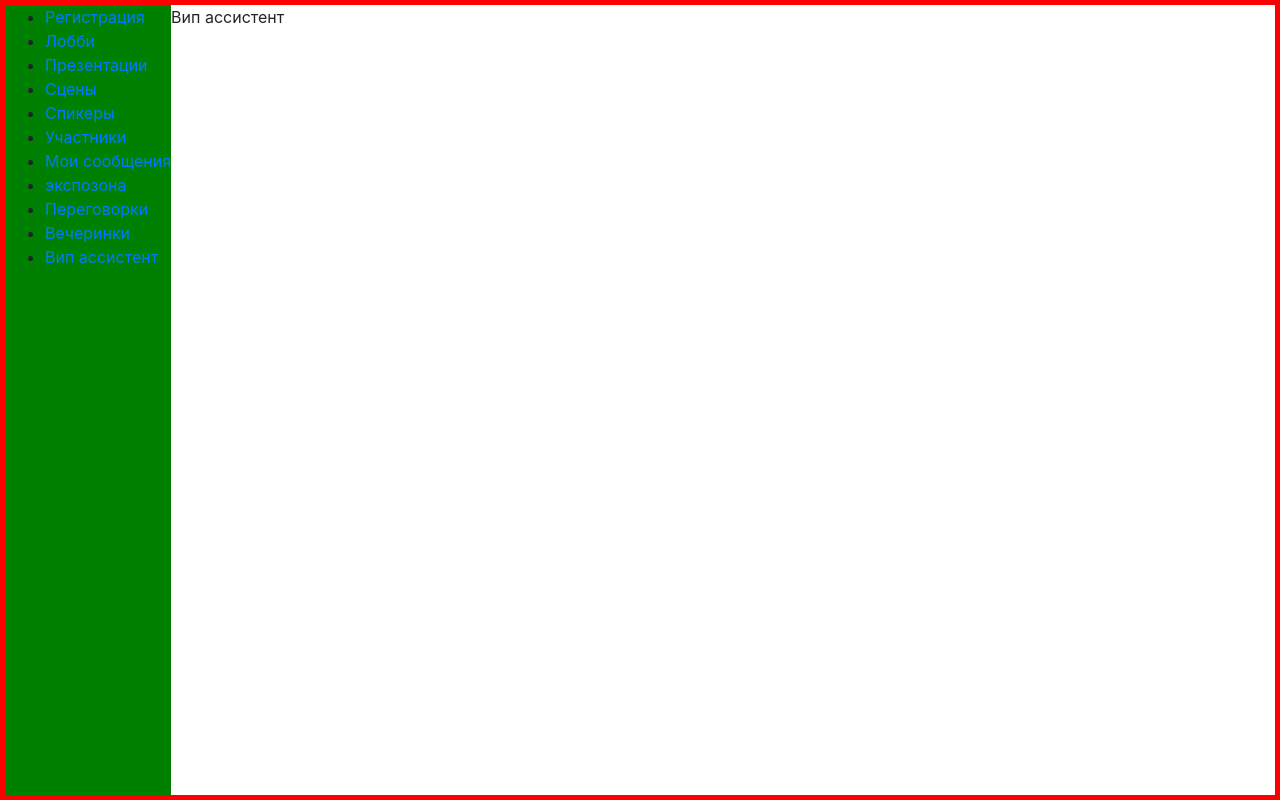
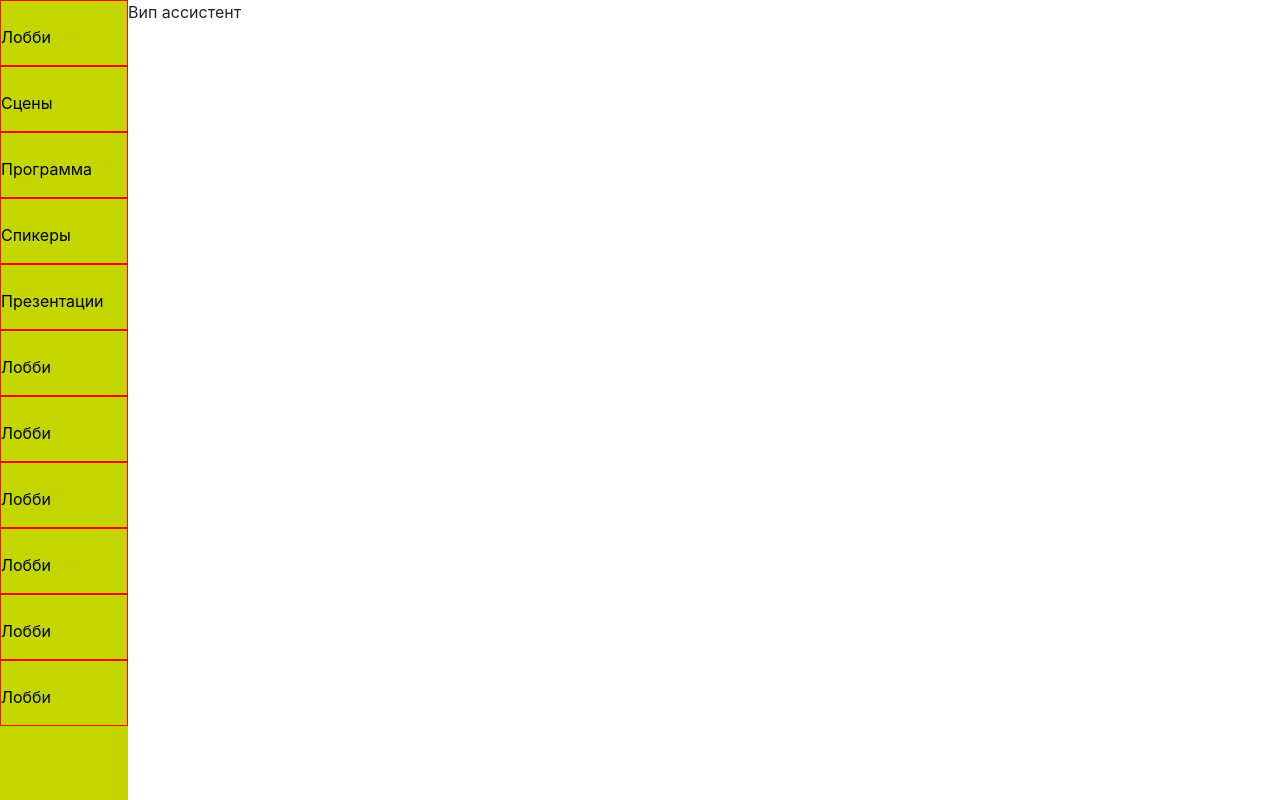
Before and after one commit to r1ddev/eventy, a React (Create React App) app: page /front/app/vip-assistent in a window 1280 px wide. Built offline with nearby package versions, Linux system fonts and the light colour scheme.

Commit message:
init menu

```diff
--- a/src/components/frame/frame.css
+++ b/src/components/frame/frame.css
@@ -1,7 +1,7 @@
 #frame{
     position: absolute;
+    height: 100%;
     min-height: 100vh;
-    border: 5px solid red;
     width: 100%;
     display: flex;
     flex-direction: row;
--- a/src/components/menu/menu.css
+++ b/src/components/menu/menu.css
@@ -1,3 +1,16 @@
 #menu{
-    background-color: green;
+    height: 100%;
+    width: 10vw;
+    min-width: 100px;
+    background-color: #C3D600;
 }
+
+.menu-item{
+    border: 1px solid red;
+}
+
+.menu-item > a{
+    color: black;
+    text-decoration: none;
+    background-color: transparent;
+}
--- a/src/components/menu/menu.js
+++ b/src/components/menu/menu.js
@@ -1,13 +1,28 @@
 import React from 'react';
 import { Link } from "react-router-dom";
 import "./menu.css"
+
 class Menu extends React.Component {
+
+    state = {
+        itemsCount: 12
+    }
 
     render() {
         return (
             <div id="menu">
-                <ul>
-                    <li><Link to="/profile/edit">Регистрация</Link></li>
+                <MenuItem icon="lobby" label="Лобби" link="/lobby"></MenuItem>
+                <MenuItem icon="scenes" label="Сцены" link="/scenes"></MenuItem>
+                <MenuItem icon="program" label="Программа" link="/"></MenuItem>
+                <MenuItem icon="spikers" label="Спикеры" link="/spikers"></MenuItem>
+                <MenuItem icon="presentations" label="Презентации" link="/presentations"></MenuItem>
+                <MenuItem icon="lobby" label="Лобби" link="/lobby"></MenuItem>
+                <MenuItem icon="lobby" label="Лобби" link="/lobby"></MenuItem>
+                <MenuItem icon="lobby" label="Лобби" link="/lobby"></MenuItem>
+                <MenuItem icon="lobby" label="Лобби" link="/lobby"></MenuItem>
+                <MenuItem icon="lobby" label="Лобби" link="/lobby"></MenuItem>
+                <MenuItem icon="lobby" label="Лобби" link="/lobby"></MenuItem>
+                {/* <ul>
                     <li><Link to="/lobby">Лобби</Link></li>
                     <li><Link to="/presentations">Презентации</Link></li>
                     <li><Link to="/scenes">Сцены</Link></li>
@@ -18,7 +33,26 @@ class Menu extends React.Component {
                     <li><Link to="/conversations">Переговорки</Link></li>
                     <li><Link to="/party">Вечеринки</Link></li>
                     <li><Link to="/vip-assistent">Вип ассистент</Link></li>
-                </ul>
+                </ul> */}
+
+            </div>
+        )
+    }
+}
+
+
+
+class MenuItem extends React.Component {
+    render() {
+
+        const { label, link, icon } = this.props
+
+        return (
+            <div className="menu-item">
+                <Link to={link}>
+                    <img alt="" className="menu-item-icon" />
+                    <div className="menu-item-label" ><p>{label}</p></div>
+                </Link>
             </div>
         )
     }
```
